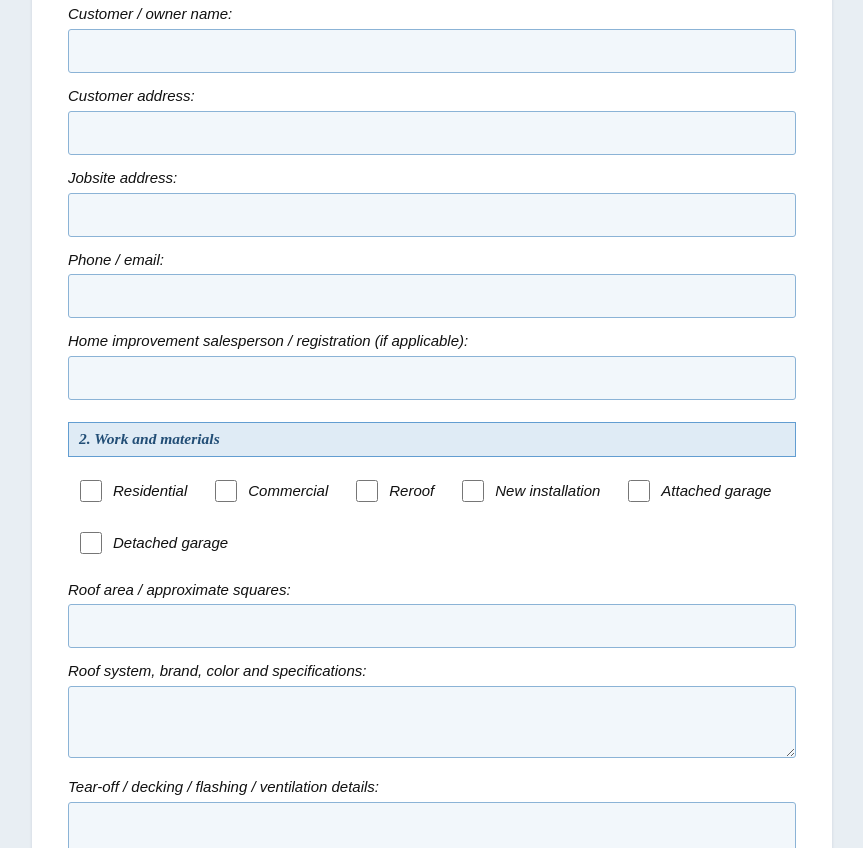
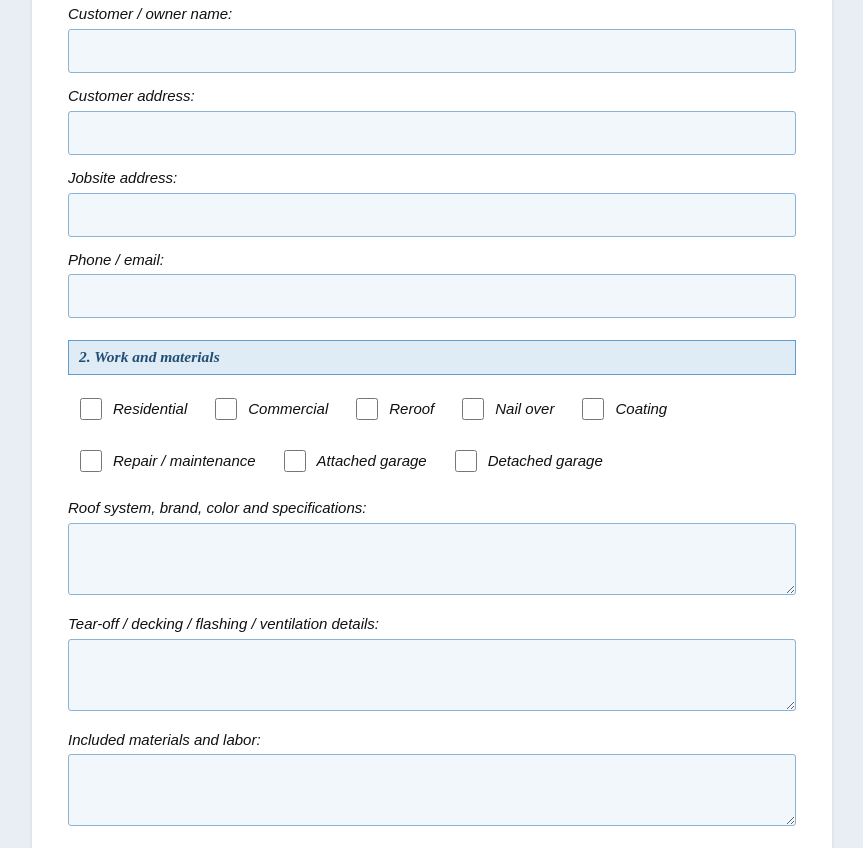
Before and after one commit to VOER-dev/necity-roofing-agreement, a plain HTML site: page index.html in a window 1280 px wide. Shown: the part 482-1330 px from the top of the page, without its empty margins (208-1071 px from the left). Drawn offline with Linux system fonts and the light colour scheme.

Commit message:
Update work options, remove salesperson and roof area sections

```diff
--- a/index.html
+++ b/index.html
@@ -445,10 +445,6 @@
       <label for="phone_email">Phone / email:</label>
       <input id="phone_email" name="phone_email" type="text">
     </div>
-    <div class="field">
-      <label for="salesperson_registration">Home improvement salesperson / registration (if applicable):</label>
-      <input id="salesperson_registration" name="salesperson_registration" type="text">
-    </div>
 
     <h2 class="section">2. Work and materials</h2>
 
@@ -456,15 +452,13 @@
       <label><input type="checkbox" name="type_residential" id="type_residential"> Residential</label>
       <label><input type="checkbox" name="type_commercial" id="type_commercial"> Commercial</label>
       <label><input type="checkbox" name="type_reroof" id="type_reroof"> Reroof</label>
-      <label><input type="checkbox" name="type_new_installation" id="type_new_installation"> New installation</label>
+      <label><input type="checkbox" name="type_nail_over" id="type_nail_over"> Nail over</label>
+      <label><input type="checkbox" name="type_coating" id="type_coating"> Coating</label>
+      <label><input type="checkbox" name="type_repair_maintenance" id="type_repair_maintenance"> Repair / maintenance</label>
       <label><input type="checkbox" name="type_attached_garage" id="type_attached_garage"> Attached garage</label>
       <label><input type="checkbox" name="type_detached_garage" id="type_detached_garage"> Detached garage</label>
     </div>
 
-    <div class="field">
-      <label for="roof_area_squares">Roof area / approximate squares:</label>
-      <input id="roof_area_squares" name="roof_area_squares" type="text">
-    </div>
     <div class="field">
       <label for="roof_system_specs">Roof system, brand, color and specifications:</label>
       <textarea id="roof_system_specs" name="roof_system_specs" rows="1"></textarea>
```
